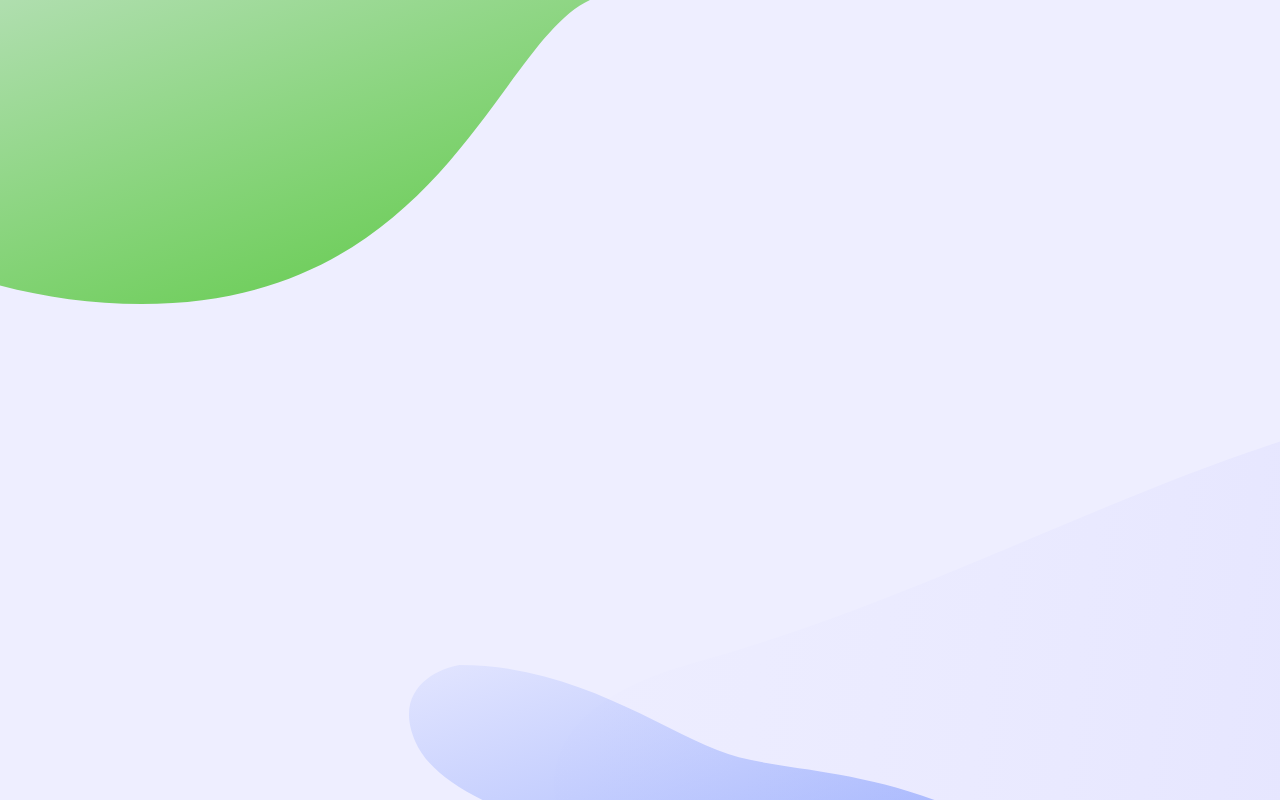
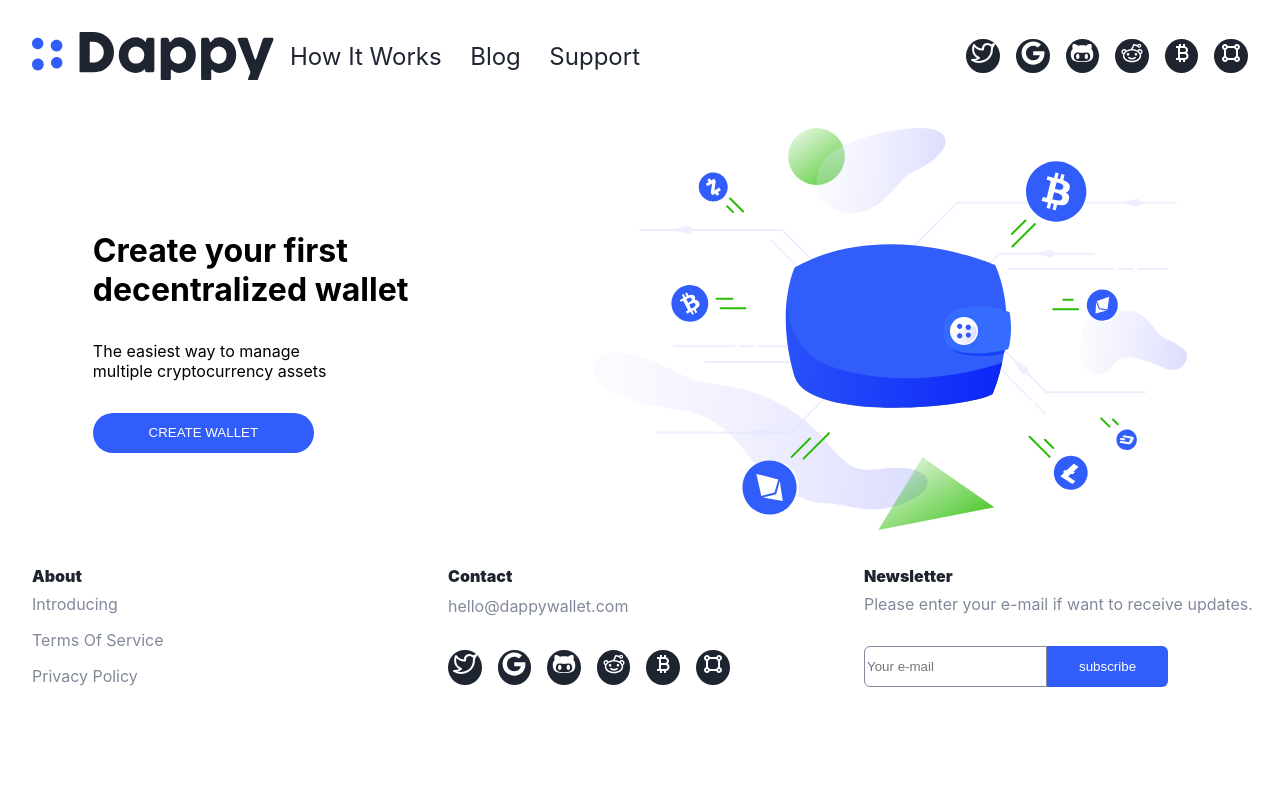
Before and after one commit to rts-cmk-wu04/dappy-crypto-currency-MadsHaerup, a React (Create React App) app: page / in a window 1280 px wide. Built offline with nearby package versions, Linux system fonts and the light colour scheme.

Commit message:
wallet and footer component

```diff
--- a/src/App.js
+++ b/src/App.js
@@ -1,18 +1,13 @@
 import "./App.scss";
-import cloud from "./img/cloud.svg";
-import bottomRightWave from "./img/bottomwave.svg";
-import bottomLeftWave from "./img/bottomwave2.svg";
+import Footer from "./components/Footer";
+import Navbar from "./components/Navbar";
+import Wallet from "./components/Wallet";
 function App() {
 	return (
 		<div className="app">
-			<div className="app__leftCornerCloud">
-				<img src={cloud} alt="green cloud" />
-			</div>
-
-			<div className="app__rightCornerCloud">
-				<img className="app__rightCornerCloud__left" src={bottomLeftWave} alt="wave" />
-				<img className="app__rightCornerCloud__right" src={bottomRightWave} alt="wave" />
-			</div>
+			<Navbar />
+			<Wallet />
+			<Footer />
 		</div>
 	);
 }
--- a/src/App.scss
+++ b/src/App.scss
@@ -1,6 +1,5 @@
 @import './variables.scss';
 .app{
-  background-color: $backgroundColor;
 
   &__leftCornerCloud{
     position: absolute;
--- /dev/null
+++ b/src/components/Footer.js
@@ -0,0 +1,37 @@
+import React from "react";
+import SoMe from "./SoMe";
+import "./Footer.scss";
+
+export default function Footer() {
+	return (
+		<footer className="footer">
+			<div className="footer__container">
+				<p className="footer__container__titel">about</p>
+				<ul className="footer__container__list">
+					<li className="footer__container__list__items">introducing</li>
+					<li className="footer__container__list__items">terms of service</li>
+					<li className="footer__container__list__items">privacy policy</li>
+				</ul>
+			</div>
+
+			<div className="footer__container">
+				<p className="footer__container__titel">contact</p>
+				<a className="footer__container__link" href="mailto:hello@dappywallet.com">
+					hello@dappywallet.com
+				</a>
+				<div>
+					<SoMe />
+				</div>
+			</div>
+
+			<div className="footer__container">
+				<p className="footer__container__titel">newsletter</p>
+				<p className="footer__container__text">Please enter your e-mail if want to receive updates.</p>
+				<div className="footer__container__subscribe">
+					<input className="footer__container__subscribe__input" type="text" name="" id="" placeholder="Your e-mail" />
+					<button className="footer__container__subscribe__button">subscribe</button>
+				</div>
+			</div>
+		</footer>
+	);
+}
--- /dev/null
+++ b/src/components/Footer.scss
@@ -0,0 +1,61 @@
+@import '../variables';
+
+.footer{
+  display: grid;
+  grid-template-columns: repeat(3,1fr);
+  color: $primaryColor;
+  margin-left: 2rem;
+&__container{
+  display: grid;
+  grid-template-columns: 1fr;
+  place-items: start;
+  // line-height: 2rem;
+
+  &__list{
+    list-style: none;
+    margin:0;
+    padding:0;
+    text-transform: capitalize;
+    &__items{
+      padding-bottom: 1rem;
+      &:last-of-type{
+        padding-bottom: 0;
+      }
+    }
+  }
+  &__titel{
+    font-weight: 900;
+    text-transform: capitalize;
+    margin:0;
+    margin-bottom: 0.5rem;
+    color: $secondaryColor;
+  }
+  &__text{
+    margin:0;
+    padding-bottom:2rem;
+
+  }
+  &__link{
+    text-decoration: none;
+    color:$primaryColor;
+    padding-bottom:2rem;
+  }
+  &__subscribe{
+    display: flex;
+    &__button{
+      background-color: $btnColor;
+      color:#fff;
+      border:none;
+      border-top-right-radius:6px;
+      border-bottom-right-radius: 6px;
+      padding:0.8rem 2rem;
+    }
+    &__input{
+      border-top-left-radius: 6px;
+      border-bottom-left-radius: 6px;
+      border: 1px solid $primaryColor;
+    }
+
+  }
+}
+}
--- a/src/components/Navbar.js
+++ b/src/components/Navbar.js
@@ -9,13 +9,13 @@ export default function Navbar() {
 			<ul className="primaryNav__list">
 				<img className="primaryNav__list__logo" src={logo} alt="logo" />
 				<li className="primaryNav__list__link">
-					<a href="#">how it works</a>
+					<a href="https://www.google.com/">how it works</a>
 				</li>
 				<li className="primaryNav__list__link">
-					<a href="#">blog</a>
+					<a href="https://www.google.com/">blog</a>
 				</li>
 				<li className="primaryNav__list__link">
-					<a href="#">support</a>
+					<a href="https://www.google.com/">support</a>
 				</li>
 			</ul>
 			<SoMe />
--- a/src/components/Navbar.scss
+++ b/src/components/Navbar.scss
@@ -4,7 +4,9 @@
   display: grid;
   grid-template-columns: 1fr 1fr;
   align-items: center;
+  margin-top: 1rem;
   &__list{
+    padding-left:2rem;
     grid-gap:1rem;
     display: grid;
     align-items: center;
--- a/src/components/SoMe.js
+++ b/src/components/SoMe.js
@@ -2,25 +2,28 @@ import React from "react";
 import { FiTwitter } from "react-icons/fi";
 import { BiShapeSquare, BiBitcoin } from "react-icons/bi";
 import { AiOutlineReddit } from "react-icons/ai";
-import { FaGithubAlt } from "react-icons/fa";
+import { FaGithubAlt, FaGoogle } from "react-icons/fa";
 import "./SoMe.scss";
 
 export default function SoMe() {
 	return (
 		<div className="soMe">
-			<a className="soMe__link" href="#">
+			<a className="soMe__link" href="https://www.google.com/">
 				<FiTwitter />
 			</a>
-			<a className="soMe__link" href="#">
+			<a className="soMe__link" href="https://www.google.com/">
+				<FaGoogle />
+			</a>
+			<a className="soMe__link" href="https://www.google.com/">
 				<FaGithubAlt />
 			</a>
-			<a className="soMe__link" href="#">
+			<a className="soMe__link" href="https://www.google.com/">
 				<AiOutlineReddit />
 			</a>
-			<a className="soMe__link" href="#">
+			<a className="soMe__link" href="https://www.google.com/">
 				<BiBitcoin />
 			</a>
-			<a className="soMe__link" href="#">
+			<a className="soMe__link" href="https://www.google.com/">
 				<BiShapeSquare />
 			</a>
 		</div>
--- a/src/components/SoMe.scss
+++ b/src/components/SoMe.scss
@@ -4,15 +4,18 @@
   display: flex;
   justify-self: end;
   margin-right:2rem;
-  align-items: center;
   &__link{
     font-size:1.5rem;
     text-decoration: none;
     color: $contrast;
     border-radius: 50%;
     background-color: $secondaryColor;
-    padding: 0.05em 0.2em;
+    padding: 0.1em 0.2em;
     margin-left: 1rem;
+
+    &:first-child{
+      margin-left:0;
+    }
   }
 
 }
--- /dev/null
+++ b/src/components/Wallet.js
@@ -0,0 +1,25 @@
+import React from "react";
+import wallet from "../img/wallet.svg";
+import "./Wallet.scss";
+
+export default function Wallet() {
+	return (
+		<div className="wallet">
+			<div className="wallet__create">
+				<h1 className="wallet__create__title">
+					Create your first
+					<br />
+					decentralized wallet
+				</h1>
+				<p>
+					The easiest way to manage
+					<br /> multiple cryptocurrency assets
+				</p>
+				<button className="wallet__create__button">create wallet</button>
+			</div>
+			<div className="wallet__image">
+				<img src={wallet} alt="wallet" />
+			</div>
+		</div>
+	);
+}
--- /dev/null
+++ b/src/components/Wallet.scss
@@ -0,0 +1,28 @@
+@import '../variables';
+
+.wallet{
+  display: flex;
+  justify-content: space-around;
+  margin-top:2rem;
+  margin-bottom:2rem;
+
+  &__create{
+    display: grid;
+    align-content: center;
+    grid-gap:1rem;
+
+    &__title{
+      margin-bottom:0;
+    }
+
+   &__button{
+     color:#fff;
+     background-color: $btnColor;
+     text-transform: uppercase;
+     border-radius:51px;
+     height:40px;
+     width:70%;
+     border:none;
+   }
+  }
+}
--- a/src/index.scss
+++ b/src/index.scss
@@ -4,5 +4,5 @@ body {
 	margin: 0;
 	font-family: -apple-system, BlinkMacSystemFont, "Segoe UI", "Roboto", "Oxygen", "Ubuntu", "Cantarell", "Fira Sans",
 		"Droid Sans", "Helvetica Neue", sans-serif;
-		background-color: $backgroundColor;
+		background-color: #fff;
 }
```
Also changed, not shown: 1 other file (tests, documents, lock files or other folders).
